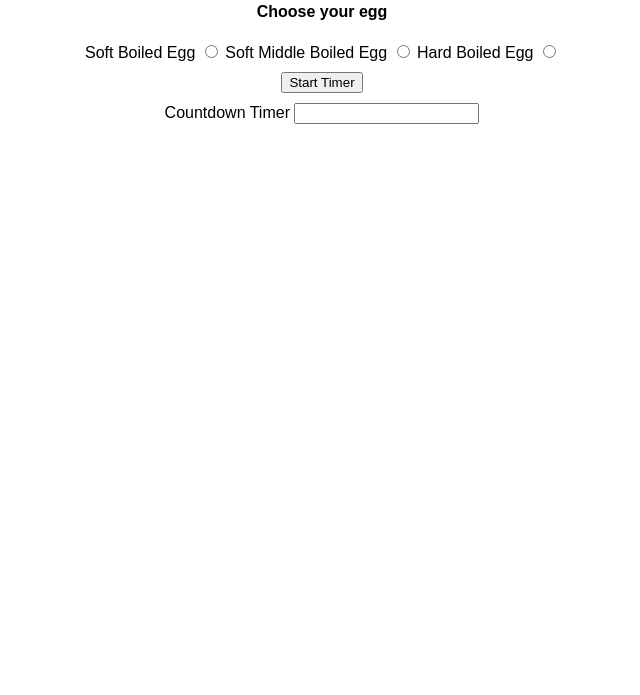
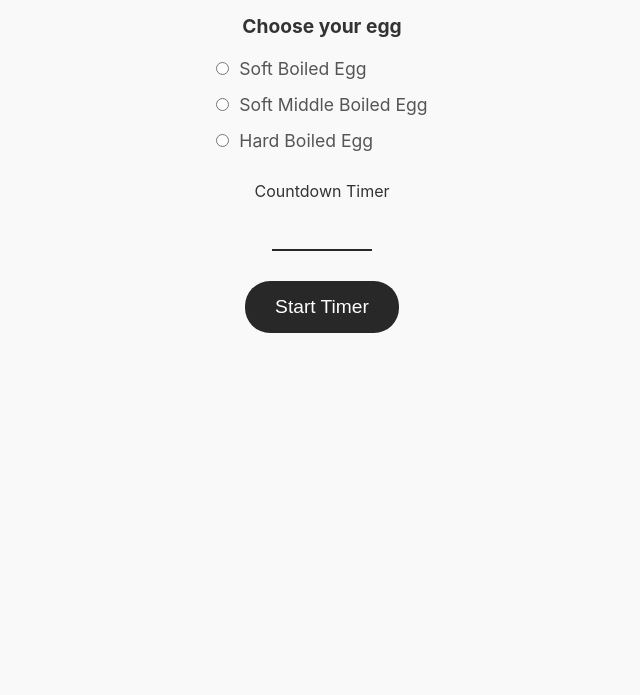
Before and after one commit to tunc3r93/js_projects, a plain HTML site: page new_egg_timer/index.html in a window 1280 px wide. Shown: the part 105-800 px from the top of the page, without its empty margins (318-958 px from the left). Drawn offline with Linux system fonts and the light colour scheme.

Commit message:
!GUI of the egg timer: Layout/Design changed.

```diff
--- a/new_egg_timer/index.html
+++ b/new_egg_timer/index.html
@@ -7,29 +7,37 @@
     <link rel="stylesheet" href="style.css">
 </head>
 <body>
-<h1>Egg Timer</h1>
-<div>
-    <div>
+<div id="app">
+    <h1>Egg Timer</h1>
+    <div id="egg-container">
         <h4>Choose your egg</h4>
-        <label for="soft-boiled-egg">Soft Boiled Egg
-            <input type="radio" id="soft-boiled-egg" name="soft-egg" value="soft-egg">
-        </label>
-        <label for="soft-middle-boiled-egg">Soft Middle Boiled Egg
-            <input type="radio" id="soft-middle-boiled-egg" name="soft-middle-egg" value="soft-middle-boiled-egg">
-        </label>
-        <label for="hard-boiled-egg">Hard Boiled Egg
-            <input type="radio" id="hard-boiled-egg" name="hard-boiled-egg" value="hard-boiled-egg">
-        </label>
+        <div class="egg-options">
+            <label for="soft-boiled-egg" class="egg-option">
+                <input type="radio" id="soft-boiled-egg" name="egg-type" value="soft-boiled">
+                <span>Soft Boiled Egg</span>
+            </label>
+            <label for="soft-middle-boiled-egg" class="egg-option">
+                <input type="radio" id="soft-middle-boiled-egg" name="egg-type" value="soft-middle-boiled">
+                <span>Soft Middle Boiled Egg</span>
+            </label>
+            <label for="hard-boiled-egg" class="egg-option">
+                <input type="radio" id="hard-boiled-egg" name="egg-type" value="hard-boiled">
+                <span>Hard Boiled Egg</span>
+            </label>
+        </div>
     </div>
-    <div>
-        <button id="start-btn">Start Timer</button>
-    </div>
-    <div>
+
+    <div id="timer-container">
         <label for="countdown-timer">Countdown Timer</label>
         <input id="countdown-timer" name="countdown-timer" type="text" readonly>
     </div>
-    <div style="display: none">
-        <img src="" alt="" id="egg-img">
+
+    <div id="start-btn-container">
+        <button id="start-btn">Start Timer</button>
+    </div>
+
+    <div id="egg-img-container" style="display: none;">
+        <img src="" alt="Egg Image" id="egg-img">
     </div>
 </div>
 </body>
--- a/new_egg_timer/style.css
+++ b/new_egg_timer/style.css
@@ -1,13 +1,126 @@
+/* General reset */
+* {
+    margin: 0;
+    padding: 0;
+    box-sizing: border-box;
+}
+
 body {
-    font-family: Arial, sans-serif;
+    font-family: -apple-system, BlinkMacSystemFont, "Segoe UI", "Roboto", "Oxygen", "Ubuntu", "Cantarell", "Fira Sans", "Droid Sans", "Helvetica Neue", sans-serif;
+    background-color: #f9f9f9;
+    color: #333;
     text-align: center;
-    padding: 20px;
+    padding: 40px;
 }
-div {
-    margin: 10px 0;
+
+h1 {
+    font-size: 2.5em;
+    color: #333;
+    margin-bottom: 30px;
 }
-#egg-img {
+
+/* Title sections centered */
+h4 {
+    font-size: 1.2em;
+    margin-bottom: 20px;
+    color: #333;
+}
+
+/* Flex container to center the section titles */
+#egg-container, #timer-container {
+    display: flex;
+    flex-direction: column;
+    justify-content: center;
+    align-items: center;
+    margin-bottom: 30px;
+}
+
+/* Egg selection */
+.egg-options {
+    display: grid;
+    grid-template-columns: 1fr;
+    gap: 15px;
+    justify-items: center;
+    margin-left: auto;
+    margin-right: auto;
+    max-width: 400px;
+}
+
+.egg-option {
+    display: flex;
+    align-items: center;
+    gap: 10px;
+    font-size: 1.1em;
+    color: #555;
+    cursor: pointer;
+    justify-content: flex-start;
+    width: 100%;
+}
+
+.egg-option input {
+    cursor: pointer;
+    accent-color: #282828;
+}
+
+.egg-option span {
+    display: inline-block;
+    text-align: left;
+}
+
+/* Countdown timer */
+#countdown-timer {
+    width: 100px;
+    height: 50px;
+    font-size: 2em;
+    font-weight: bold;
+    background: transparent;
+    border: none;
+    border-bottom: 2px solid #282828;
+    color: #333;
+    text-align: center;
+    outline: none;
+}
+
+#countdown-timer:focus {
+    border-color: #3c3c3c;
+}
+
+/* Button */
+#start-btn-container {
+    margin-bottom: 30px;
+}
+
+#start-btn {
+    padding: 15px 30px;
+    font-size: 1.2em;
+    color: white;
+    background-color: #282828;
+    border: none;
+    border-radius: 25px;
+    cursor: pointer;
+    transition: background-color 0.3s ease;
+}
+
+#start-btn:hover {
+    background-color: #656565;
+}
+
+/* Egg image */
+#egg-img-container img {
     width: 100px;
     height: 100px;
-    margin-top: 20px;
+    margin-top: 30px;
 }
+
+/* Mobile responsiveness */
+@media (max-width: 600px) {
+    .egg-options {
+        grid-template-columns: 1fr;
+    }
+
+    #countdown-timer {
+        width: 80px;
+        height: 40px;
+        font-size: 1.5em;
+    }
+}
```
